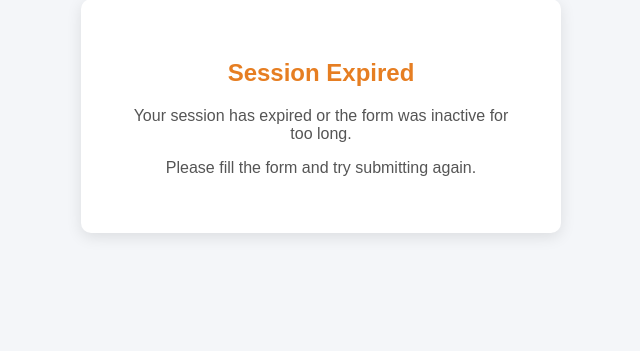
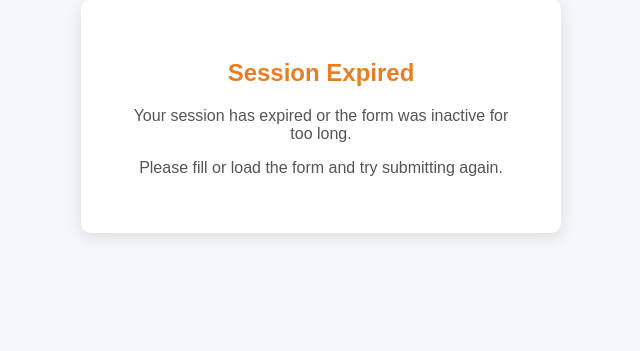
Before and after one commit to Akula404/jobcard_factory.io, a Django app: template jobcard/templates/csrf_failure.html in a window 1280 px wide. Shown: the part 109-460 px from the top of the page, without its empty margins (319-959 px from the left). Run offline with Django 5.2, Linux system fonts and the light colour scheme; the template is opened without the code that fills it, so the values that code supplies are empty.

Commit message:
Update csrf_failure.html

```diff
--- a/jobcard/templates/csrf_failure.html
+++ b/jobcard/templates/csrf_failure.html
@@ -41,7 +41,7 @@
     <div class="box">
         <h2>Session Expired</h2>
         <p>Your session has expired or the form was inactive for too long.</p>
-        <p>Please fill the form and try submitting again.</p>
+        <p>Please fill or load the form and try submitting again.</p>
     </div>
 </body>
 </html>
```
